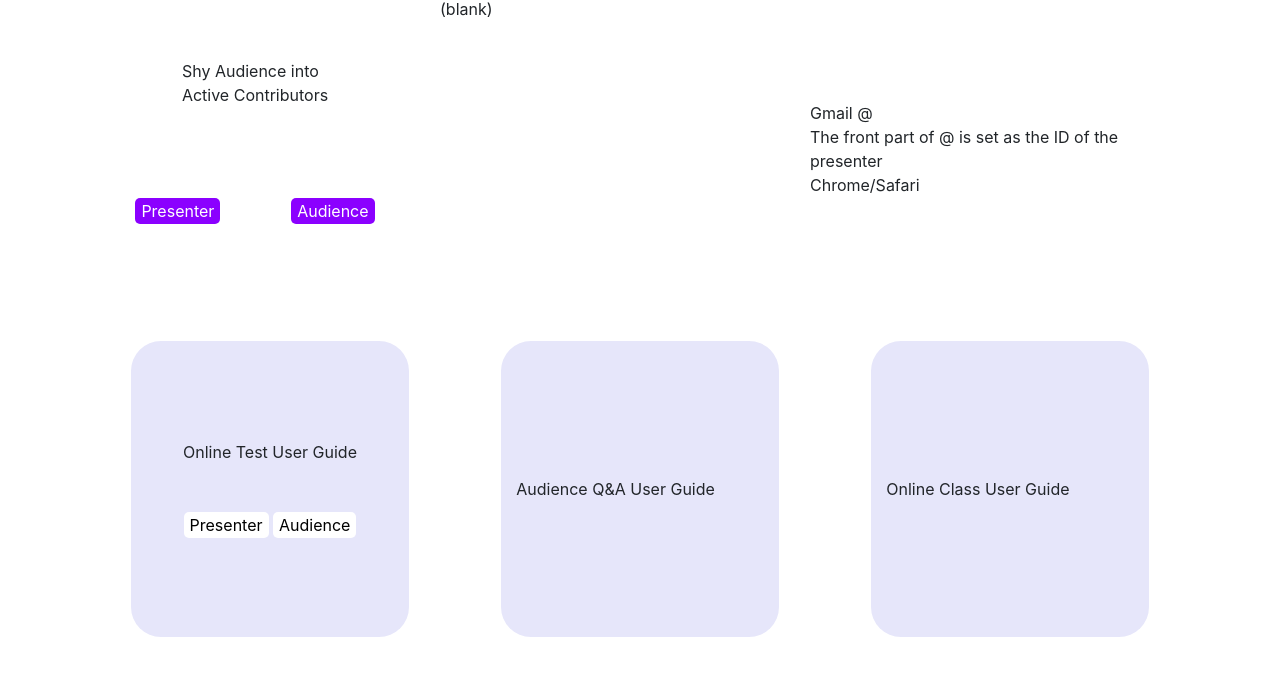
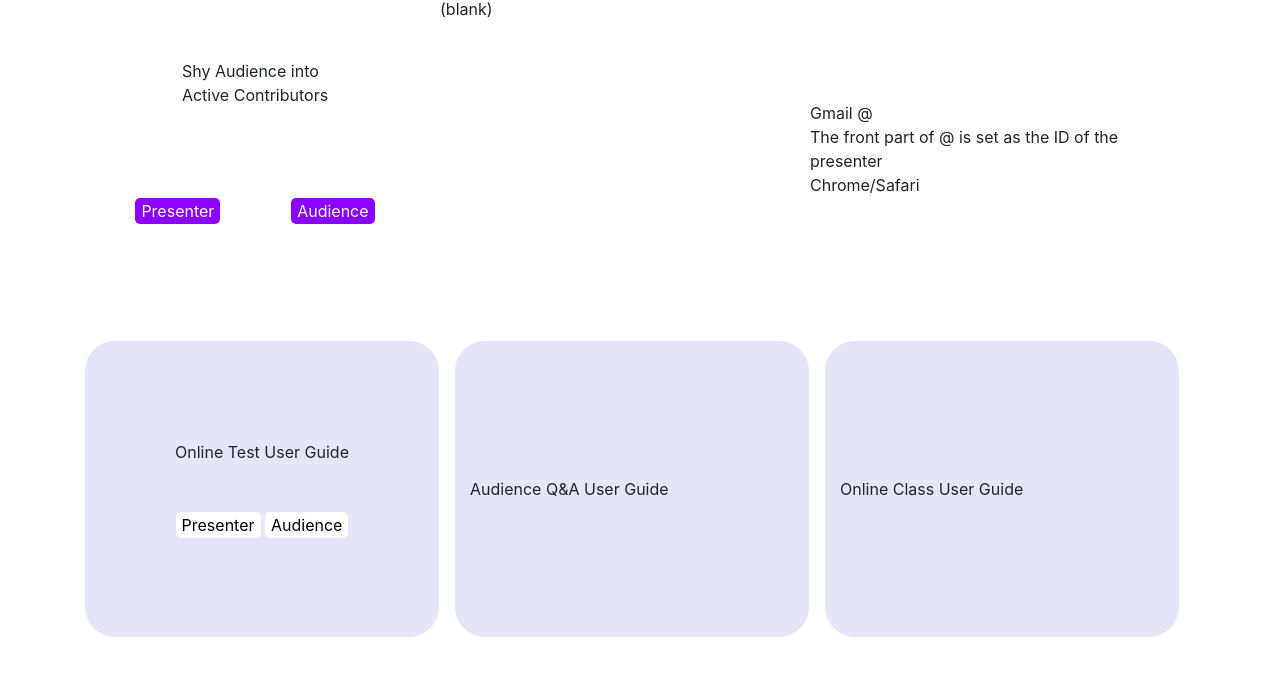
Before and after one commit to MoonSangJin/Toslide, a plain HTML site: page index.html in a window 1280 px wide. Shown: the part 59-734 px from the top of the page. Drawn offline with nearby package versions, Linux system fonts and the light colour scheme.

Commit message:
guide col col col

```diff
--- a/index.css
+++ b/index.css
@@ -2,11 +2,14 @@
     border-radius: 30px;
     margin: 0 auto;
     background-color: #E6E6FA;
-    transition: 0.5s;
+    transition: transform 0.5s, background-color 0.5s;
 }
-.guide1:hover { background-color: #8B00FF; transform: scale(1.1);}
-.guide2:hover { background-color: #8B00FF; transform: scale(1.1);}
-.guide3:hover { background-color: #8B00FF; transform: scale(1.1);}
+.guide1:hover, .guide2:hover, .guide3:hover {
+    background-color: #8B00FF;
+    transform:
+    scale(1.05);
+    z-index: 1;
+}
 
 .info, .guide{
     height: 40vh;
--- a/index.html
+++ b/index.html
@@ -71,7 +71,7 @@
         </div>
 
         <div class="row guide">
-            <div class="guide1 col-md-3 col-12 mb-4 d-flex flex-column align-items-center justify-content-center">
+            <div class="guide1 mr-3 col-md col-12 mb-4 d-flex flex-column align-items-center justify-content-center">
                 <div class="online mb-5">
                     Online Test User Guide
                 </div>
@@ -80,10 +80,10 @@
                     <button class="button2">Audience</button>
                 </div>
             </div>
-            <div class="guide2 col-md-3 col-12 mb-4 d-flex align-items-center">
+            <div class="guide2 mr-3 col-md col-12 mb-4 d-flex align-items-center">
                 Audience Q&A User Guide
             </div>
-            <div class="guide3 col-md-3 col-12 mb-4 d-flex align-items-center">
+            <div class="guide3 mr-3 col-md col-12 mb-4 d-flex align-items-center">
                 Online Class User Guide
             </div>
         </div>
```
